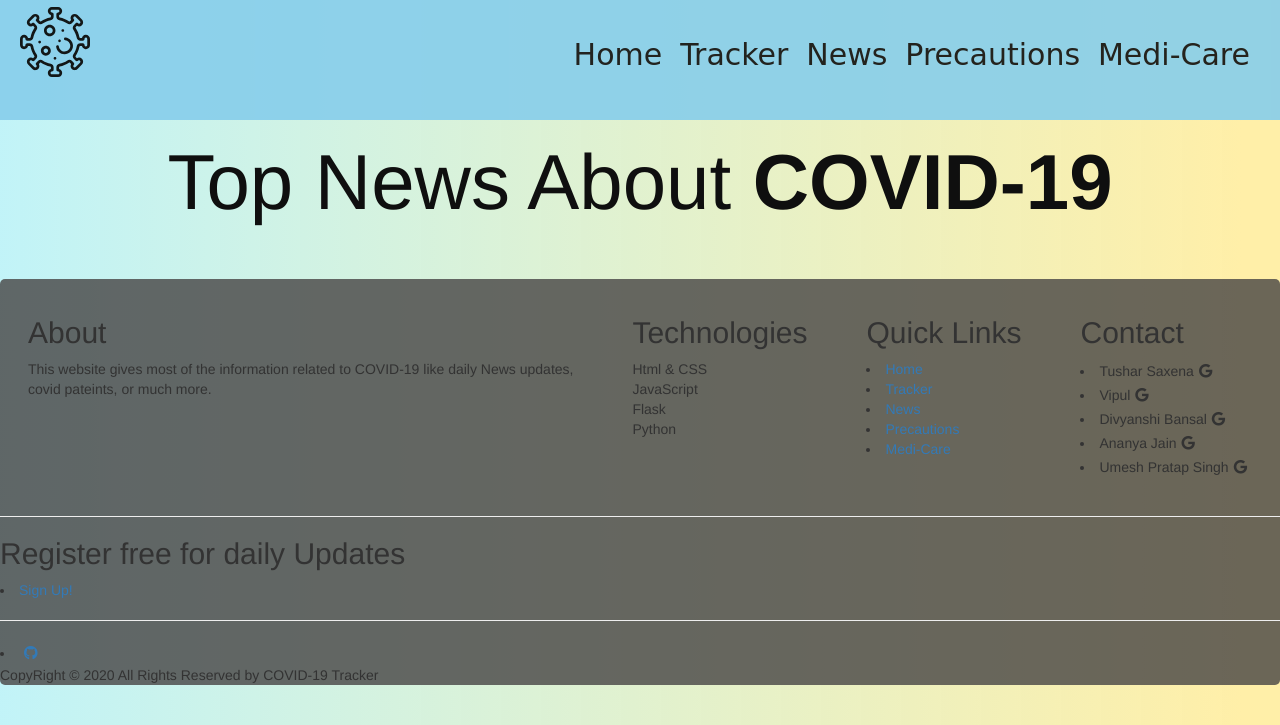
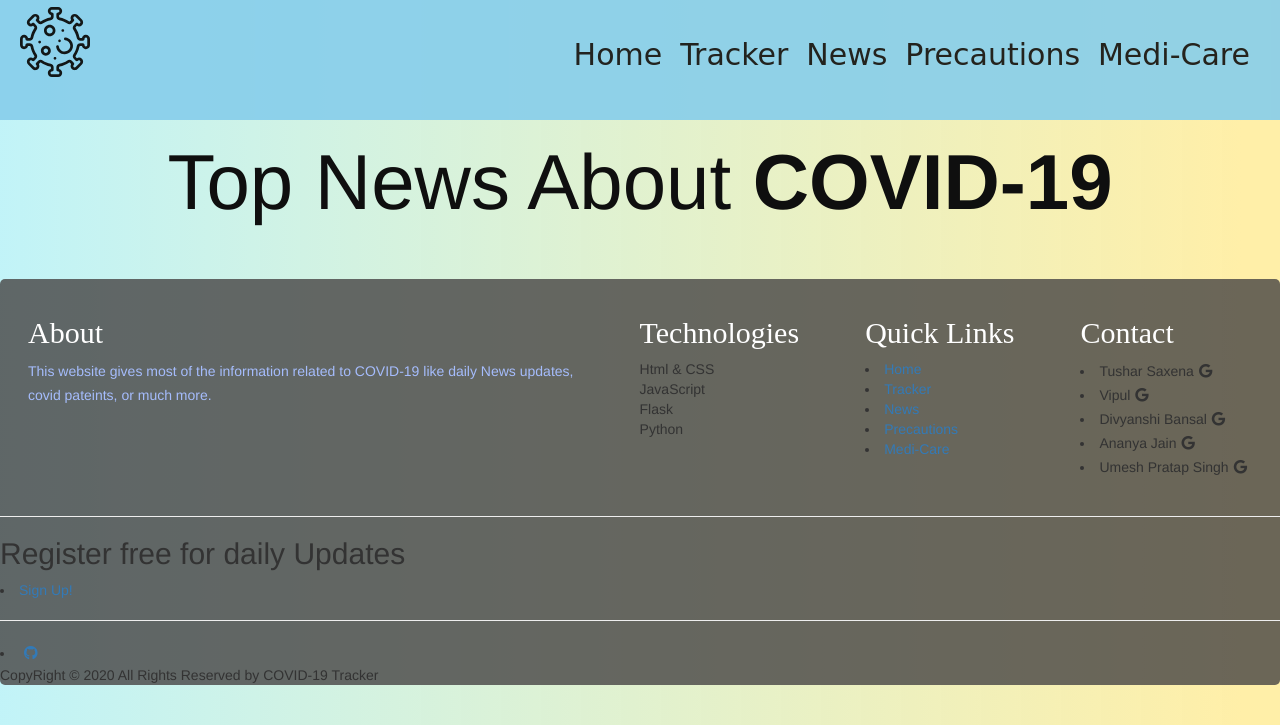
Before and after one commit to Tusharsaxena3112/Covid-19, a Flask app: page /news in a window 1280 px wide. Shown: the top 725 px of the page. Run offline with Flask 2, Linux system fonts and the light colour scheme; some libraries are stand-ins or nearby versions.

Commit message:
css for about section

```diff
--- a/static/css/news.css
+++ b/static/css/news.css
@@ -166,12 +166,17 @@ footer i{
 .abput{
   width: 40%;
 }
-sec-1 h2{
+.sec-1 h2{
   font-size: 30px;
   font-family: "Zilla Slab" , serif ;
   color: white;
 }
-
+.about p{
+  color: rgb(165, 188, 252);
+  text-align: justify;
+  line-height: 24px;
+  margin-top: 9px;
+}
 
 
 
```
